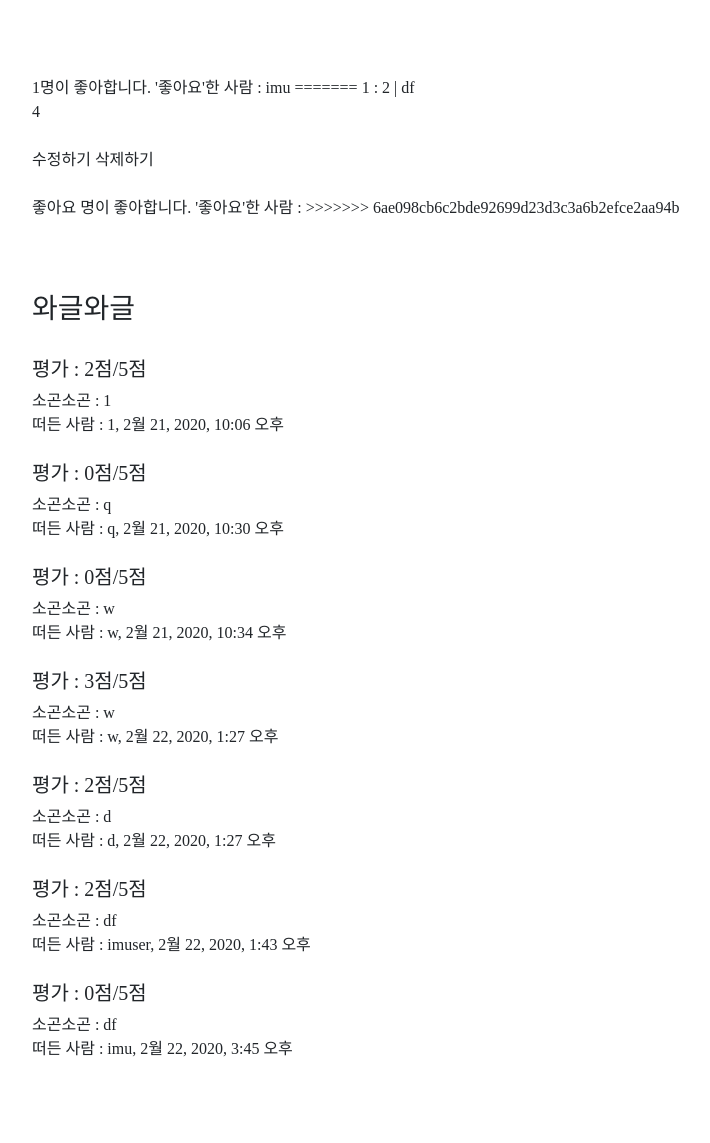
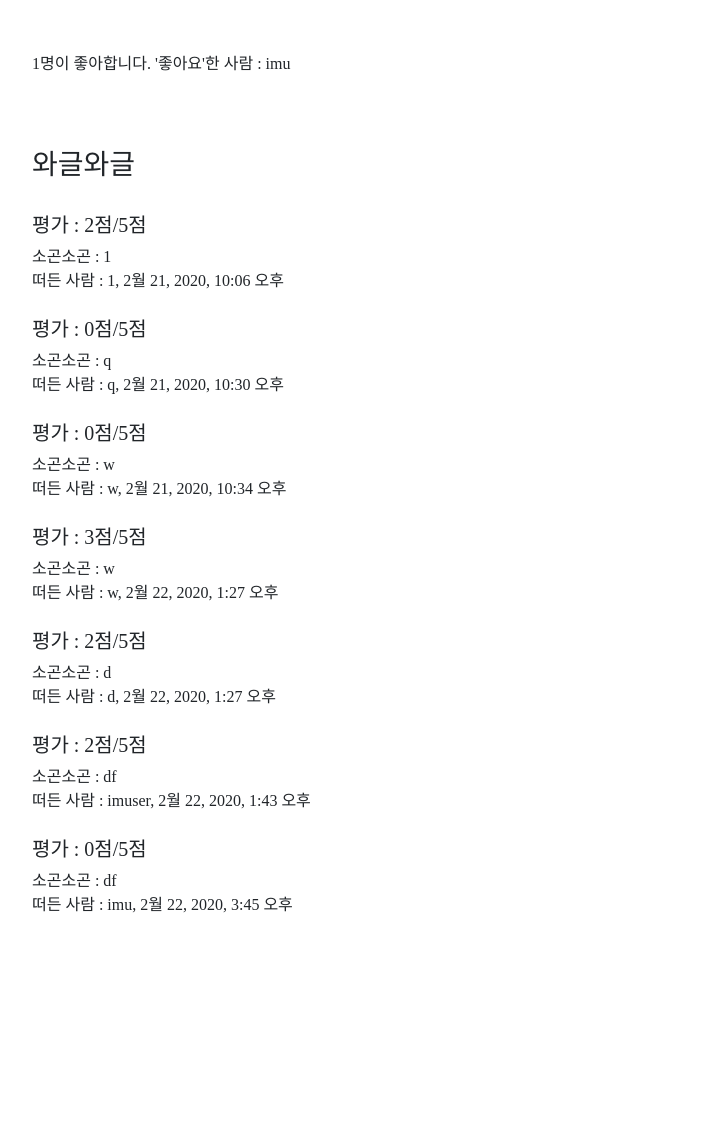
Before and after one commit to i-cluster/sgutest, a Django app: page /1 in a window 1280 px wide. Shown: the part 200-1343 px from the top of the page, without its empty margins (239-949 px from the left). After the commit the page ends 1113 px from the top, so only its background shows below. Run offline with Django 3.2, Linux system fonts and the light colour scheme; data comes from the database, SQL or seed files in the repository; some libraries are stand-ins or nearby versions; some web fonts are replaced.

Commit message:
seohyun .gitignore/update

```diff
--- a/sgapp/templates/sgapp/detail.html
+++ b/sgapp/templates/sgapp/detail.html
@@ -3,7 +3,6 @@
 {% block content %}
 
 <div class="container">
-<<<<<<< HEAD
     <h3>{{crs.name}}</h3>
     교수 : {{crs.prof}} | 학부 : {{crs.dep}}<br>
     평가 : {{crs.eval}}<br>
@@ -24,19 +23,6 @@
 
 {{alk.count}}명이 좋아합니다.
 '좋아요'한 사람 : {% for l in alk %} {{l.author}} {% endfor %}
-=======
-    {{crs.name}} : {{crs.prof}} | {{crs.dep}}
-    <br>
-    {{crs.eval}}
-    <br>
-    <br>
-    <a class="like" href="{% url 'edit' crs.id %}">수정하기</a>
-    <a class="like" href="{% url 'delete' crs.id %}">삭제하기</a>
-    <br><br>
-    <a class="like" href="{% url 'c_like' crs.id %}">좋아요</a>
-{{like.count}}명이 좋아합니다.
-'좋아요'한 사람 : {% for l in like %} {{l.author}} {% endfor %}
->>>>>>> 6ae098cb6c2bde92699d23d3c3a6b2efce2aa94b
 <br><br>
 
 <a href="{% url 'home' %}">뒤로가기</a><br><br>
```
Also changed, not shown: 1 other file.
